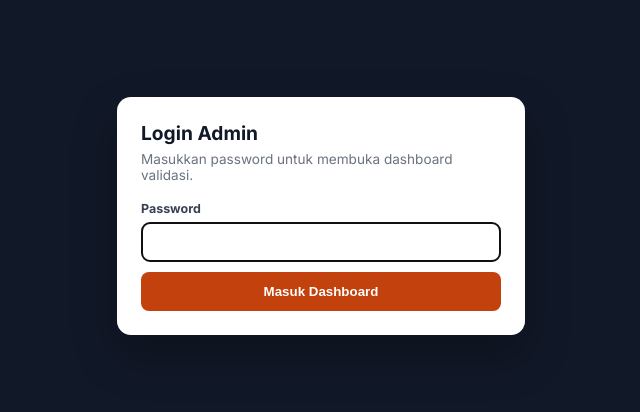
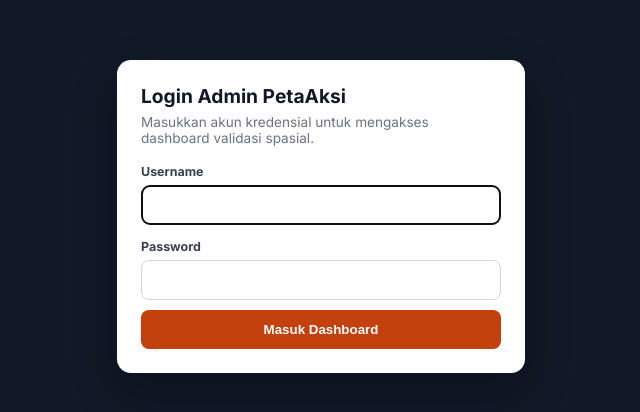
Before and after one commit to IqbalFadhilah/petaaksi_frontend, a React (Vite) app: page /admin in a window 1280 px wide. Shown: the part 184-596 px from the top of the page, without its empty margins (319-959 px from the left). Built offline with nearby package versions, Linux system fonts and the light colour scheme; no server answers.

Commit message:
make admin login

```diff
--- a/src/components/AdminGuard.jsx
+++ b/src/components/AdminGuard.jsx
@@ -1,20 +1,56 @@
-import { useState } from 'react'
+import { useState, useEffect } from 'react'
 
 export default function AdminGuard({ children }) {
   const [isAuth, setIsAuth] = useState(false)
+  const [username, setUsername] = useState('') // Tambah state username
   const [password, setPassword] = useState('')
   const [error, setError] = useState('')
+  const [loading, setLoading] = useState(false) // State loading biar tombol ada feedback
 
-  const handleSubmit = (event) => {
+  // 🔄 PENTING: Cek token tiap kali halaman di-refresh
+  useEffect(() => {
+    const token = localStorage.getItem('token')
+    if (token) {
+      setIsAuth(true) // Jika token ada, admin langsung lolos tanpa login ulang
+    }
+  }, [])
+
+  const handleSubmit = async (event) => {
     event.preventDefault()
+    setLoading(true)
+    setError('')
 
-    if (password === 'admin123') {
+    try {
+      // 🌐 URL API Backend kamu (ganti ke localhost jika sedang tes offline)
+      const response = await fetch('https://petaaksi-backend.vercel.app/api/login', {
+        method: 'POST',
+        headers: {
+          'Content-Type': 'application/json',
+        },
+        body: JSON.stringify({ username, password }),
+      })
+
+      const data = await response.json()
+
+      if (!response.ok) {
+        throw new Error(data.message || 'Login gagal!')
+      }
+
+      // 💾 Sukses! Simpan token JWT hasil dari backend ke localStorage
+      localStorage.setItem('token', data.token)
       setIsAuth(true)
       setError('')
-      return
+    } catch (err) {
+      setError(err.message || 'Terjadi kesalahan sambungan ke server.')
+    } finally {
+      setLoading(false)
     }
+  }
 
-    setError('Password salah. Coba lagi.')
+  // Fungsi Logout sederhana jika nanti kamu butuh tombol Keluar
+  const handleLogout = () => {
+    localStorage.removeItem('token')
+    setIsAuth(false)
   }
 
   if (!isAuth) {
@@ -44,11 +80,43 @@
             boxShadow: '0 20px 45px rgba(0, 0, 0, 0.25)',
           }}
         >
-          <h1 style={{ margin: '0 0 6px', fontSize: '1.2rem' }}>Login Admin</h1>
+          <h1 style={{ margin: '0 0 6px', fontSize: '1.2rem' }}>Login Admin PetaAksi</h1>
           <p style={{ margin: '0 0 18px', fontSize: '0.85rem', color: '#6b7280' }}>
-            Masukkan password untuk membuka dashboard validasi.
+            Masukkan akun kredensial untuk mengakses dashboard validasi spasial.
           </p>
 
+          {/* --- INPUT USERNAME --- */}
+          <label
+            htmlFor="admin-username"
+            style={{
+              display: 'block',
+              marginBottom: '6px',
+              fontSize: '0.78rem',
+              fontWeight: 700,
+              color: '#374151',
+            }}
+          >
+            Username
+          </label>
+          <input
+            id="admin-username"
+            type="text"
+            value={username}
+            onChange={(event) => setUsername(event.target.value)}
+            disabled={loading}
+            autoFocus
+            style={{
+              width: '100%',
+              boxSizing: 'border-box',
+              border: '1px solid #d1d5db',
+              borderRadius: '8px',
+              padding: '11px',
+              fontSize: '0.9rem',
+              marginBottom: '14px',
+            }}
+          />
+
+          {/* --- INPUT PASSWORD --- */}
           <label
             htmlFor="admin-password"
             style={{
@@ -66,7 +134,7 @@
             type="password"
             value={password}
             onChange={(event) => setPassword(event.target.value)}
-            autoFocus
+            disabled={loading}
             style={{
               width: '100%',
               boxSizing: 'border-box',
@@ -86,18 +154,19 @@
 
           <button
             type="submit"
+            disabled={loading}
             style={{
               width: '100%',
               border: 'none',
               borderRadius: '8px',
               padding: '12px',
-              background: '#c2410c',
+              background: loading ? '#9a3412' : '#c2410c',
               color: '#ffffff',
               fontWeight: 700,
-              cursor: 'pointer',
+              cursor: loading ? 'not-allowed' : 'pointer',
             }}
           >
-            Masuk Dashboard
+            {loading ? 'Memverifikasi...' : 'Masuk Dashboard'}
           </button>
         </form>
       </div>
--- a/src/services/reportService.js
+++ b/src/services/reportService.js
@@ -16,7 +16,19 @@
 }
 
 export const updateReportStatus = (reportId, status) => {
-  return axios.put(`${API_URL}/reports/${reportId}`, { status })
+  // 🔑 Ambil token JWT yang tersimpan di memori browser
+  const token = localStorage.getItem('token')
+
+  // 🛡️ Selipkan token ke dalam config headers Axios sebagai Bearer Token
+  return axios.put(
+    `${API_URL}/reports/${reportId}`,
+    { status },
+    {
+      headers: {
+        Authorization: `Bearer ${token}`
+      }
+    }
+  )
 }
 
 export const submitReport = (formData) => {
```
